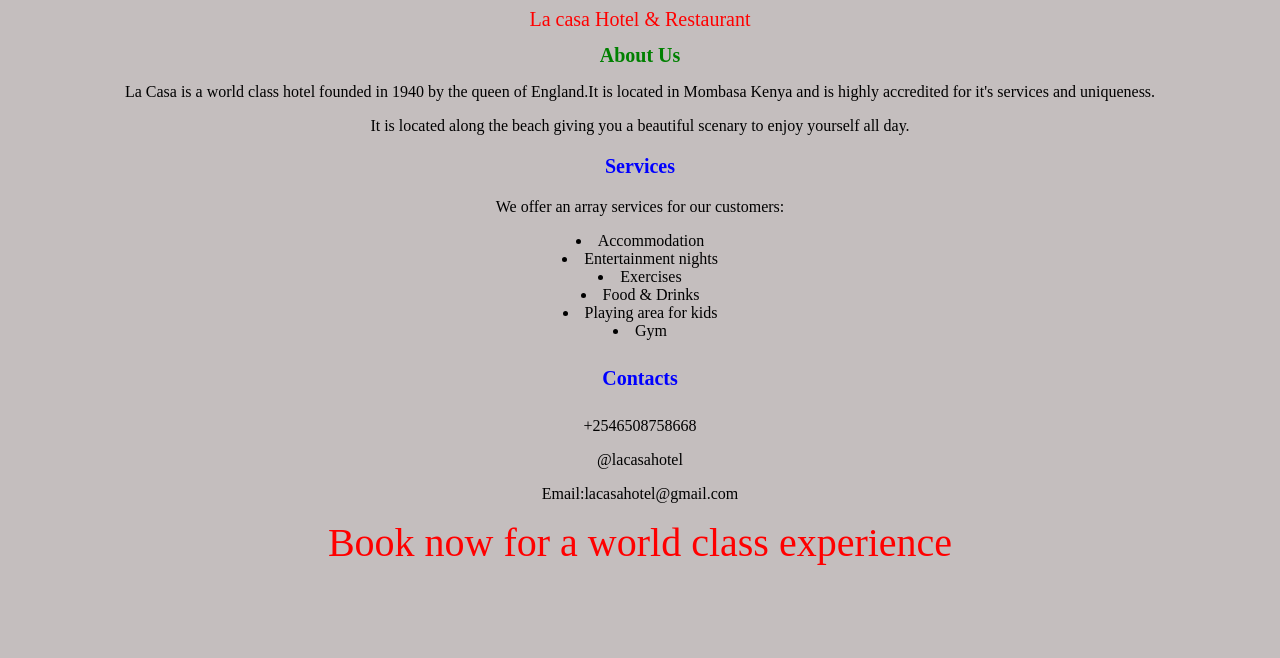
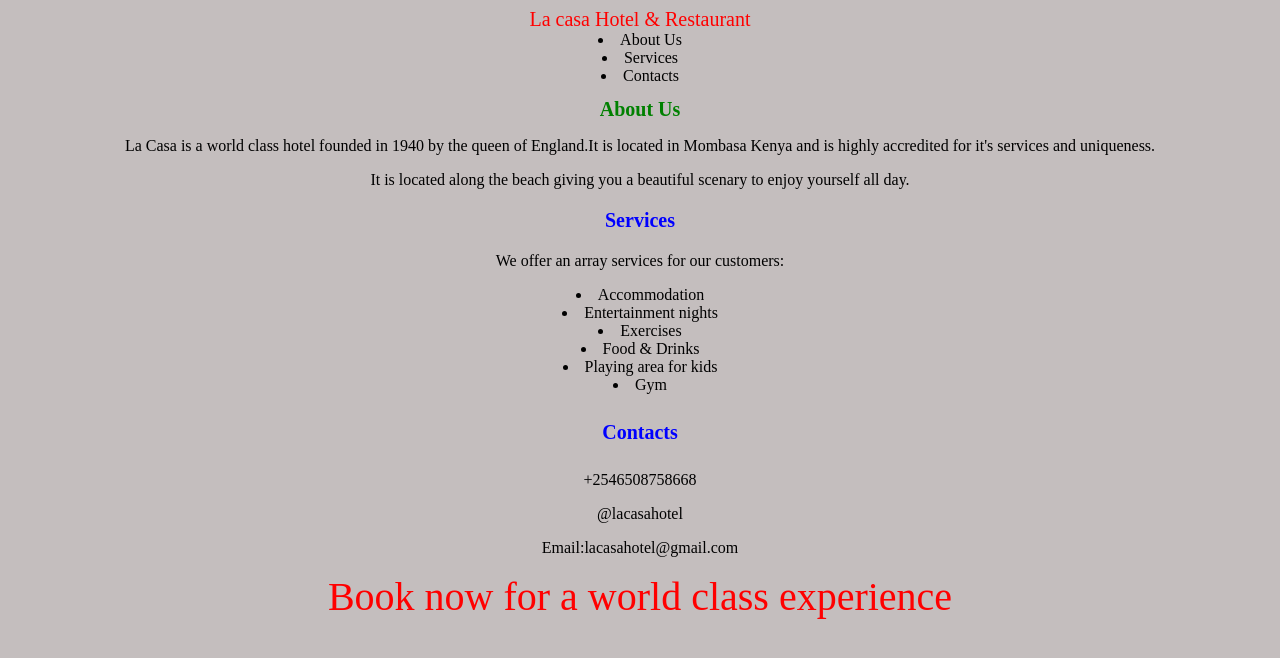
Before and after one commit to Atsalibram/La-Casa-Hotel-Restaurant, a plain HTML site: page index.html in a window 1280 px wide. Drawn offline with Linux system fonts and the light colour scheme.

Commit message:
index.css

```diff
--- a/index.css
+++ b/index.css
@@ -1,4 +1,4 @@
-.topnav {background-color:rgb(156, 247, 156);
+.topnav {background-image:url("hotel pool.jpg");
     overflow: hidden;
     position: relative;
     text-align: center;
--- a/index.html
+++ b/index.html
@@ -7,6 +7,11 @@
 </head>
 <header>La casa Hotel & Restaurant</header>
 <body>
+    <nav>
+        <li><a>About Us</a></li>
+        <li><a>Services</a></li>
+        <li><a>Contacts</a></li>
+    </nav>
 <div class="first">
 <h1>About Us</h1>
     <p>La Casa is a world class hotel founded in 1940 by the queen of England.It is located in Mombasa Kenya and is highly accredited for it's services and uniqueness.</p>
```
